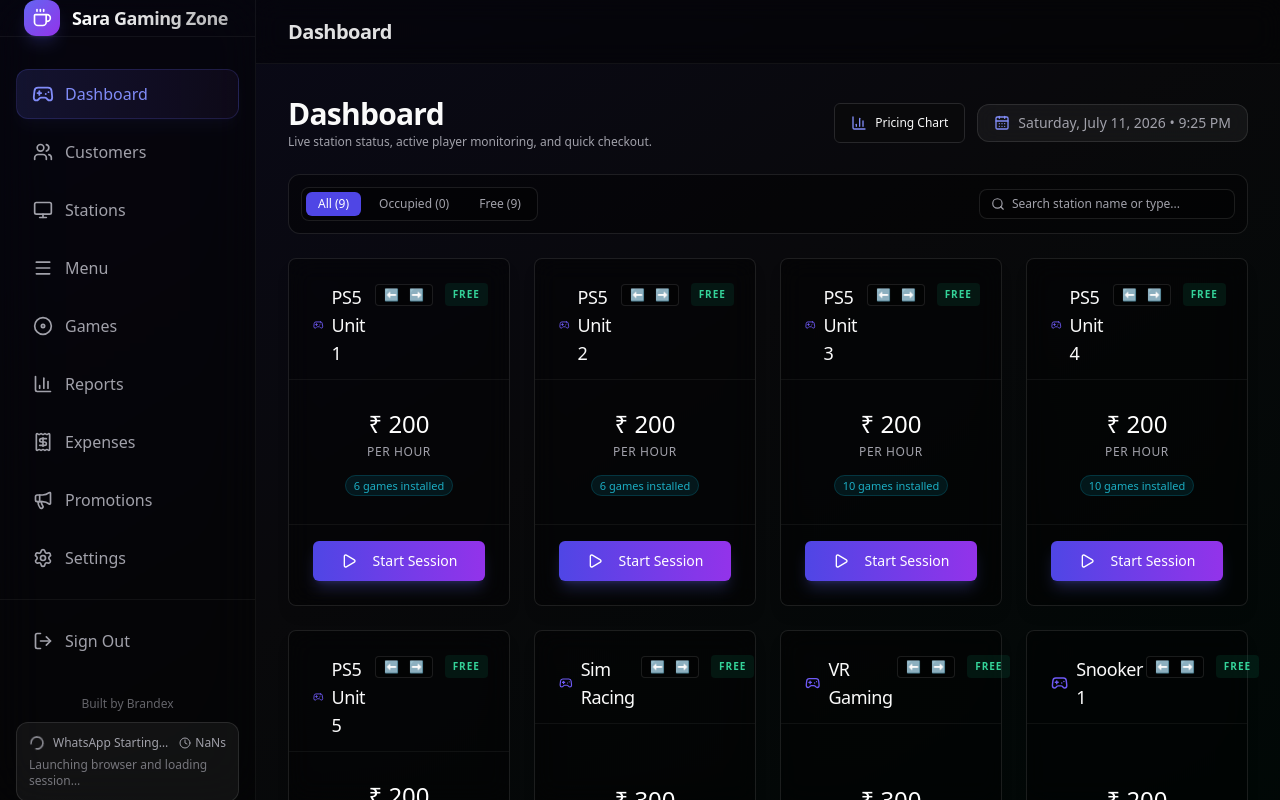
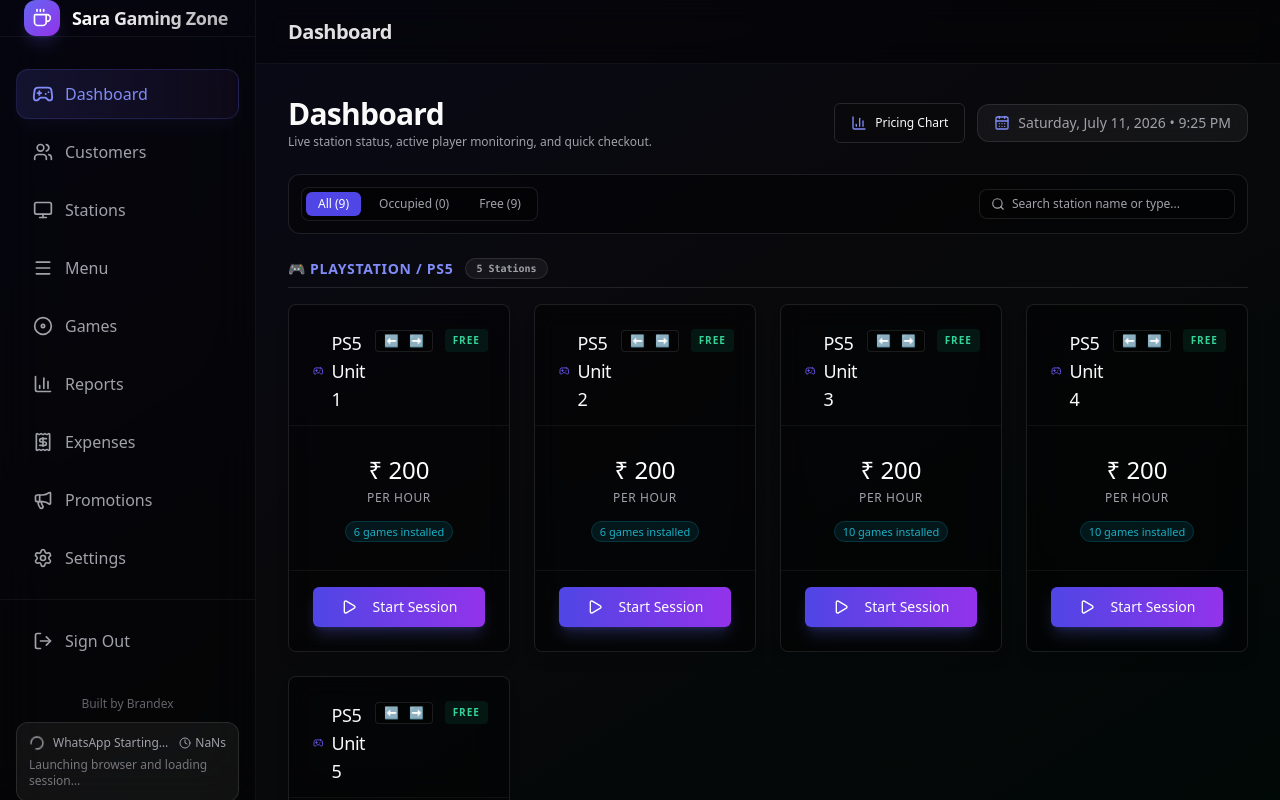
Before and after one commit to brandexhq-beep/NexusDesk, a React (Vite) app: page /#/ in a window 1280 px wide. Built offline with nearby package versions, Linux system fonts and the light colour scheme.

Commit message:
fix(dashboard): group dashboard stations by category and fix arrow reordering & update toast stacking

```diff
--- a/src/pages/Dashboard.tsx
+++ b/src/pages/Dashboard.tsx
@@ -49,18 +49,37 @@
   };
 
   const moveStation = async (station: Station, direction: 'left' | 'right') => {
-    const sorted = [...stations].sort((a, b) => (a.sort_order || 0) - (b.sort_order || 0));
+    // Sort all current stations by sort_order ascending
+    const sorted = [...stations].sort((a, b) => {
+      const orderA = a.sort_order ?? 0;
+      const orderB = b.sort_order ?? 0;
+      if (orderA !== orderB) return orderA - orderB;
+      return a.name.localeCompare(b.name);
+    });
+
     const idx = sorted.findIndex(s => s.id === station.id);
     if (idx === -1) return;
     const targetIdx = direction === 'left' ? idx - 1 : idx + 1;
     if (targetIdx < 0 || targetIdx >= sorted.length) return;
 
-    const currentOrder = sorted[idx].sort_order ?? idx;
-    const targetOrder = sorted[targetIdx].sort_order ?? targetIdx;
+    // Swap elements in sorted array
+    const temp = sorted[idx];
+    sorted[idx] = sorted[targetIdx];
+    sorted[targetIdx] = temp;
 
-    await db.stations.update(sorted[idx].id, { sort_order: targetOrder });
-    await db.stations.update(sorted[targetIdx].id, { sort_order: currentOrder });
-    loadData();
+    // Reassign clear sequential sort_order (10, 20, 30...) to avoid ties
+    const updatedStations = sorted.map((st, index) => ({
+      ...st,
+      sort_order: (index + 1) * 10
+    }));
+
+    // Update local state immediately for instant feedback
+    setStations(updatedStations);
+
+    // Persist all updated sort_orders to database
+    await Promise.all(
+      updatedStations.map(st => db.stations.update(st.id, { sort_order: st.sort_order }))
+    );
   };
 
   // Format current date and time
@@ -151,8 +170,64 @@
       {loading ? (
         <div className="text-muted-foreground">Loading stations...</div>
       ) : (
+        (() => {
+          const sortedStations = [...filteredStations].sort((a, b) => {
+            const orderA = a.sort_order ?? 0;
+            const orderB = b.sort_order ?? 0;
+            if (orderA !== orderB) return orderA - orderB;
+            return a.name.localeCompare(b.name);
+          });
+
+          const getCategoryMeta = (type: string) => {
+            if (type.startsWith('ps5_sim')) return { label: '🏎️ SIM RACING ZONE', color: 'border-amber-500/30 text-amber-400' };
+            if (type.startsWith('ps5_vr')) return { label: '🥽 VR GAMING ARENA', color: 'border-purple-500/30 text-purple-400' };
+            if (type.startsWith('ps5')) return { label: '🎮 PLAYSTATION / PS5', color: 'border-indigo-500/30 text-indigo-400' };
+            if (type === 'snooker' || type === 'pool') return { label: '🎱 POOL & SNOOKER TABLES', color: 'border-emerald-500/30 text-emerald-400' };
+            if (type === 'pc') return { label: '💻 PC GAMING RIGS', color: 'border-cyan-500/30 text-cyan-400' };
+            return { label: '🎲 OTHER GAMING STATIONS', color: 'border-white/20 text-muted-foreground' };
+          };
+
+          const catKeys = Array.from(new Set(sortedStations.map(s => {
+            if (s.type.startsWith('ps5_sim')) return 'sim';
+            if (s.type.startsWith('ps5_vr')) return 'vr';
+            if (s.type.startsWith('ps5')) return 'ps5';
+            if (s.type === 'snooker' || s.type === 'pool') return 'pool';
+            if (s.type === 'pc') return 'pc';
+            return 'other';
+          })));
+
+          if (sortedStations.length === 0) {
+            return <div className="text-center py-12 text-muted-foreground">No stations found matching your search.</div>;
+          }
+
+          return (
+            <div className="space-y-8">
+              {catKeys.map(catKey => {
+                const catStations = sortedStations.filter(s => {
+                  if (catKey === 'sim') return s.type.startsWith('ps5_sim');
+                  if (catKey === 'vr') return s.type.startsWith('ps5_vr');
+                  if (catKey === 'ps5') return s.type.startsWith('ps5') && !s.type.includes('sim') && !s.type.includes('vr');
+                  if (catKey === 'pool') return s.type === 'snooker' || s.type === 'pool';
+                  if (catKey === 'pc') return s.type === 'pc';
+                  return !s.type.startsWith('ps5') && s.type !== 'snooker' && s.type !== 'pool' && s.type !== 'pc';
+                });
+
+                if (catStations.length === 0) return null;
+                const meta = getCategoryMeta(catStations[0].type);
+
+                return (
+                  <div key={catKey} className="space-y-4">
+                    <div className={`flex items-center justify-between pb-2 border-b border-white/10 ${meta.color}`}>
+                      <div className="flex items-center gap-3">
+                        <h2 className="text-sm font-bold tracking-wider uppercase">{meta.label}</h2>
+                        <span className="text-[10px] px-2.5 py-0.5 rounded-full bg-white/5 border border-white/10 text-muted-foreground font-mono font-semibold">
+                          {catStations.length} {catStations.length === 1 ? 'Station' : 'Stations'}
+                        </span>
+                      </div>
+                    </div>
+
                     <div className="grid grid-cols-1 md:grid-cols-2 lg:grid-cols-3 xl:grid-cols-4 gap-6">
-          {[...filteredStations].sort((a, b) => (a.sort_order || 0) - (b.sort_order || 0)).map(station => (
+                      {catStations.map(station => (
                         <StationCard
                           key={station.id}
                           station={station}
@@ -167,6 +242,12 @@
                         />
                       ))}
                     </div>
+                  </div>
+                );
+              })}
+            </div>
+          );
+        })()
       )}
 
       <StartSessionModal
--- a/src/pages/Settings.tsx
+++ b/src/pages/Settings.tsx
@@ -70,17 +70,20 @@
 
     if ((window as any).api?.updater) {
       updater.onUpdateNotAvailable(() => {
+        toast.dismiss();
         toast.success('Sara Gaming Zone is up to date!');
         setCheckingUpdate(false);
       });
       updater.onUpdateAvailable((info: any) => {
-        toast.info(`Update v${info?.version} is available and downloading!`);
+        toast.dismiss();
+        toast.info(`Update v${info?.version} is available and downloading!`, { duration: 8000 });
         setCheckingUpdate(false);
       });
       updater.onUpdateError((err: any) => {
+        toast.dismiss();
         const msg = err?.message || '';
         if (msg.includes('404') || msg.includes('releases.atom')) {
-          toast.success('Sara Gaming Zone is up to date! (No newer release found)');
+          toast.success('Sara Gaming Zone is up to date!');
         } else {
           toast.error(`Update check: ${msg || 'Could not check updates'}`);
         }
@@ -90,6 +93,9 @@
 
     return () => {
       if (waIntervalRef.current) clearInterval(waIntervalRef.current);
+      if ((window as any).api?.updater) {
+        updater.removeListeners();
+      }
     };
   }, []);
 
@@ -453,17 +459,20 @@
                 className="border-white/10 bg-white/5 hover:bg-white/10 gap-2"
                 onClick={async () => {
                   setCheckingUpdate(true);
+                  toast.dismiss();
                   toast.info('Checking for updates...');
                   try {
                     if ((window as any).api?.updater) {
                       const res = await updater.checkForUpdates();
                       if (res?.status === 'dev_mode') {
+                        toast.dismiss();
                         toast.info(res.message);
                         setCheckingUpdate(false);
                       } else if (res?.status === 'error') {
+                        toast.dismiss();
                         const errMsg = res.message || '';
                         if (errMsg.includes('404') || errMsg.includes('Cannot find') || errMsg.includes('releases.atom')) {
-                          toast.success('No new release published yet. Your application is up to date!');
+                          toast.success('Sara Gaming Zone is up to date!');
                         } else {
                           toast.error(`Update check: ${errMsg}`);
                         }
@@ -472,14 +481,16 @@
                       // If res?.status === 'ok', registered event listeners handle available / not available / error
                     } else {
                       setTimeout(() => {
+                        toast.dismiss();
                         toast.info('Automatic update check is active in packaged desktop builds.');
                         setCheckingUpdate(false);
                       }, 1000);
                     }
                   } catch (e: any) {
+                    toast.dismiss();
                     const errMsg = e?.message || '';
                     if (errMsg.includes('404') || errMsg.includes('Cannot find') || errMsg.includes('releases.atom')) {
-                      toast.success('No new release published yet. Your application is up to date!');
+                      toast.success('Sara Gaming Zone is up to date!');
                     } else {
                       toast.error(errMsg || 'Failed to check for updates');
                     }
```
Lines whose indentation alone changed are shown as unchanged.
